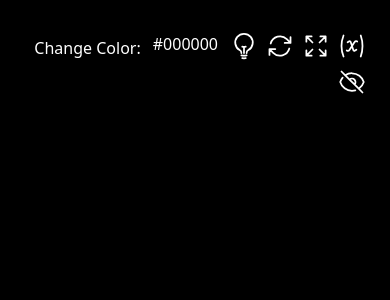
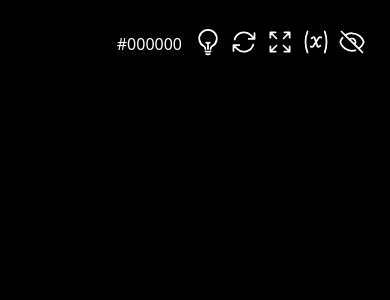
Before and after one commit to Darkace01/blank-page, a Next.js app: page / in a window 390 px wide. Shown: the top 300 px of the page. Built offline with nearby package versions, Linux system fonts and the light colour scheme.

Commit message:
mobile bug fix

```diff
--- a/pages/index.js
+++ b/pages/index.js
@@ -69,12 +69,12 @@ const Home = () => {
     >
       {showControls ? (
         <div className='flex flex-row items-end justify-end align-middle p-4 flex-wrap space-x-2 space-y-2 bg-black bg-opacity-10 rounded-md mx-1'>
-          <h1 className='text-white flex lg:flex md:flex sm:hidden align-middle '>
-            Change Color:
+          <h1 className=' text-white align-middle'>
+            <span className='hidden sm:inline'>Change Color: </span>
+            <span className='bg-black p-1 bg-opacity-10 rounded-md'>
+              {color}
+            </span>{' '}
           </h1>
-          <span className='bg-black p-1 bg-opacity-10 rounded-md text-white'>
-            {color}
-          </span>
           <LightBulbIcon
             className='h-7 w-7 text-white cursor-pointer hover:text-slate-500'
             onClick={() => setColor(randomColor())}
```
